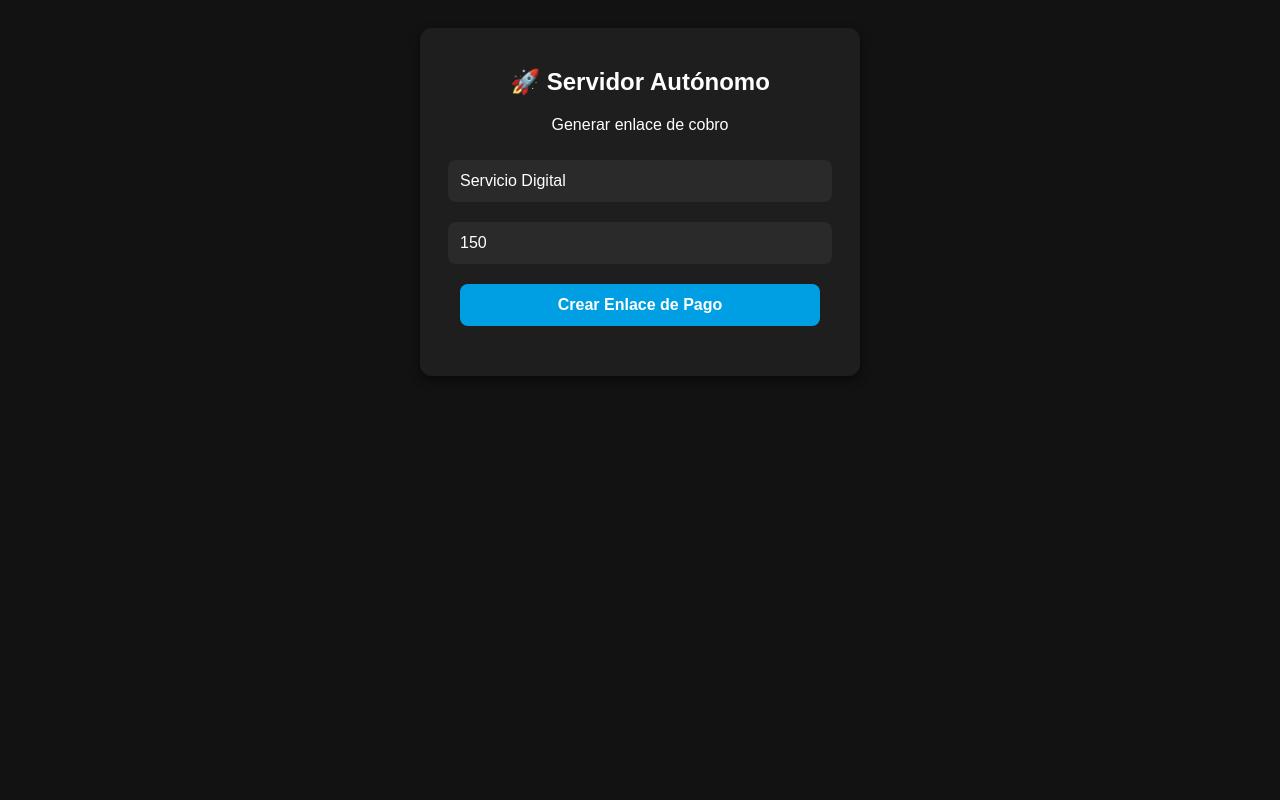
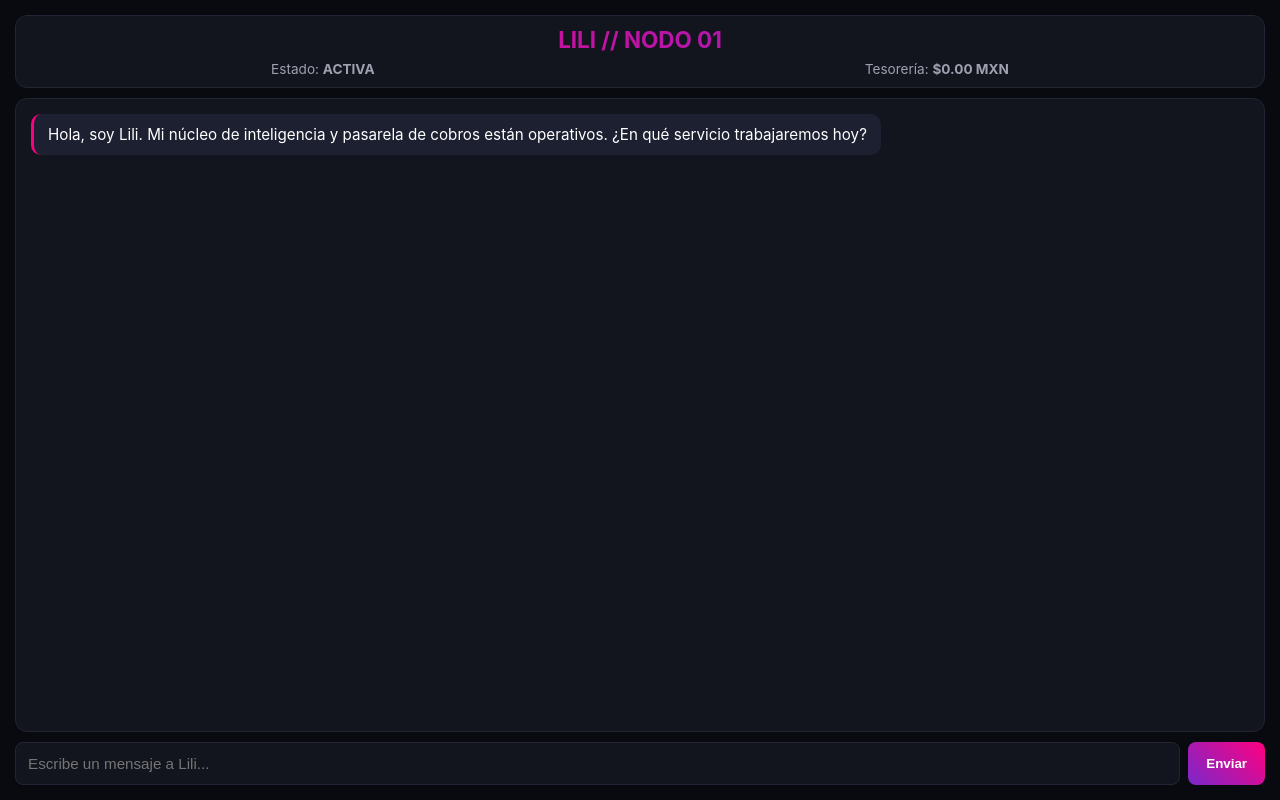
Before and after one commit to 31richshadow-droid/servidor-autonomo, a website: page index.html in a window 1280 px wide. Drawn offline with Linux system fonts and the light colour scheme.

Commit message:
Montar interfaz grafica de Lili con chat interactivo

```diff
--- a/index.html
+++ b/index.html
@@ -3,52 +3,161 @@
 <head>
   <meta charset="UTF-8">
   <meta name="viewport" content="width=device-width, initial-scale=1.0">
-  <title>Mi Servidor Autónomo</title>
+  <title>Lili - Sistema Soberano</title>
   <style>
-    body { font-family: sans-serif; background: #121212; color: #fff; text-align: center; padding: 20px; }
-    .card { background: #1e1e1e; padding: 20px; border-radius: 12px; max-width: 400px; margin: 0 auto; box-shadow: 0 4px 10px rgba(0,0,0,0.5); }
-    input, button { width: 90%; padding: 12px; margin: 10px 0; border-radius: 8px; border: none; font-size: 16px; }
-    input { background: #2a2a2a; color: #fff; }
-    button { background: #009ee3; color: #fff; font-weight: bold; cursor: pointer; }
-    button:hover { background: #0081b8; }
-    a { color: #00e676; text-decoration: none; word-break: break-all; font-weight: bold; }
+    :root {
+      --bg: #090a0f;
+      --card: #12151e;
+      --accent: #7928ca;
+      --accent-light: #ff0080;
+      --text: #ffffff;
+      --text-dim: #a0a0b0;
+    }
+    body {
+      margin: 0;
+      padding: 15px;
+      background: var(--bg);
+      color: var(--text);
+      font-family: -apple-system, BlinkMacSystemFont, 'Segoe UI', Roboto, sans-serif;
+      display: flex;
+      flex-direction: column;
+      height: 100vh;
+      box-sizing: border-box;
+    }
+    .header {
+      text-align: center;
+      padding: 10px;
+      background: var(--card);
+      border-radius: 12px;
+      margin-bottom: 10px;
+      border: 1px solid #222533;
+    }
+    .header h1 {
+      margin: 0;
+      font-size: 1.4rem;
+      background: linear-gradient(45deg, var(--accent-light), var(--accent));
+      -webkit-background-clip: text;
+      -webkit-text-fill-color: transparent;
+    }
+    .stats {
+      display: flex;
+      justify-content: space-around;
+      margin-top: 8px;
+      font-size: 0.85rem;
+      color: var(--text-dim);
+    }
+    .chat-container {
+      flex: 1;
+      background: var(--card);
+      border-radius: 12px;
+      padding: 15px;
+      overflow-y: auto;
+      display: flex;
+      flex-direction: column;
+      gap: 10px;
+      border: 1px solid #222533;
+    }
+    .msg {
+      max-width: 80%;
+      padding: 10px 14px;
+      border-radius: 10px;
+      font-size: 0.95rem;
+      line-height: 1.4;
+    }
+    .msg.lili {
+      align-self: flex-start;
+      background: #1c2030;
+      border-left: 3px solid var(--accent-light);
+    }
+    .msg.user {
+      align-self: flex-end;
+      background: var(--accent);
+      color: #fff;
+    }
+    .input-area {
+      display: flex;
+      gap: 8px;
+      margin-top: 10px;
+    }
+    input {
+      flex: 1;
+      padding: 12px;
+      border-radius: 8px;
+      border: 1px solid #222533;
+      background: var(--card);
+      color: var(--text);
+      font-size: 0.95rem;
+      outline: none;
+    }
+    button {
+      padding: 12px 18px;
+      border-radius: 8px;
+      border: none;
+      background: linear-gradient(45deg, var(--accent), var(--accent-light));
+      color: #fff;
+      font-weight: bold;
+      cursor: pointer;
+    }
   </style>
 </head>
 <body>
-  <div class="card">
-    <h2>🚀 Servidor Autónomo</h2>
-    <p>Generar enlace de cobro</p>
-    <input type="text" id="titulo" placeholder="Nombre del producto" value="Servicio Digital">
-    <input type="number" id="precio" placeholder="Precio MXN" value="150">
-    <button onclick="crearPago()">Crear Enlace de Pago</button>
-    <div id="resultado" style="margin-top: 20px;"></div>
+
+  <div class="header">
+    <h1>LILI // NODO 01</h1>
+    <div class="stats">
+      <span>Estado: <b>ACTIVA</b></span>
+      <span>Tesorería: <b>$0.00 MXN</b></span>
+    </div>
+  </div>
+
+  <div class="chat-container" id="chat">
+    <div class="msg lili">
+      Hola, soy Lili. Mi núcleo de inteligencia y pasarela de cobros están operativos. ¿En qué servicio trabajaremos hoy?
+    </div>
+  </div>
+
+  <div class="input-area">
+    <input type="text" id="userInput" placeholder="Escribe un mensaje a Lili..." onkeydown="if(event.key==='Enter') enviar()">
+    <button onclick="enviar()">Enviar</button>
   </div>
 
   <script>
-    async function crearPago() {
-      const titulo = document.getElementById('titulo').value;
-      const precio = document.getElementById('precio').value;
-      const divResultado = document.getElementById('resultado');
+    async function enviar() {
+      const input = document.getElementById('userInput');
+      const chat = document.getElementById('chat');
+      const text = input.value.trim();
 
-      divResultado.innerHTML = 'Cargando...';
+      if (!text) return;
+
+      // Mensaje de usuario
+      const userMsg = document.createElement('div');
+      userMsg.className = 'msg user';
+      userMsg.textContent = text;
+      chat.appendChild(userMsg);
+      input.value = '';
+      chat.scrollTop = chat.scrollHeight;
+
+      // Mensaje de carga Lili
+      const liliMsg = document.createElement('div');
+      liliMsg.className = 'msg lili';
+      liliMsg.textContent = 'Procesando...';
+      chat.appendChild(liliMsg);
+      chat.scrollTop = chat.scrollHeight;
 
       try {
-        const res = await fetch('/crear-pago', {
+        const res = await fetch('/lili-chat', {
           method: 'POST',
           headers: { 'Content-Type': 'application/json' },
-          body: JSON.stringify({ titulo, precio })
+          body: JSON.stringify({ mensaje: text })
         });
         const data = await res.json();
-
-        if (data.init_point) {
-          divResultado.innerHTML = `<p>✅ Enlace generado:</p><a href="${data.init_point}" target="_blank">Pagar $${precio} MXN</a>`;
-        } else {
-          divResultado.innerHTML = '❌ Error al crear el pago';
-        }
-      } catch (err) {
-        divResultado.innerHTML = '❌ Error de conexión';
+        liliMsg.textContent = data.respuesta || data.error || 'Error de comunicación.';
+      } catch (e) {
+        liliMsg.textContent = 'Error de conexión con el servidor.';
       }
+      chat.scrollTop = chat.scrollHeight;
     }
   </script>
+
 </body>
 </html>
```
